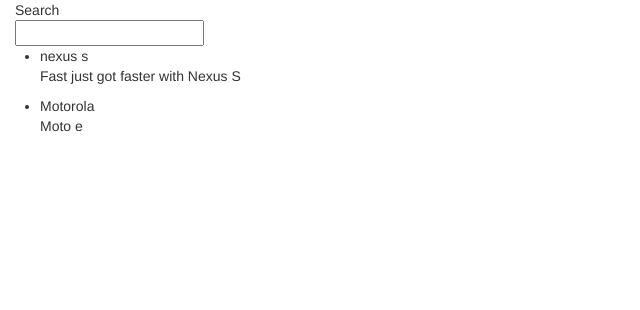
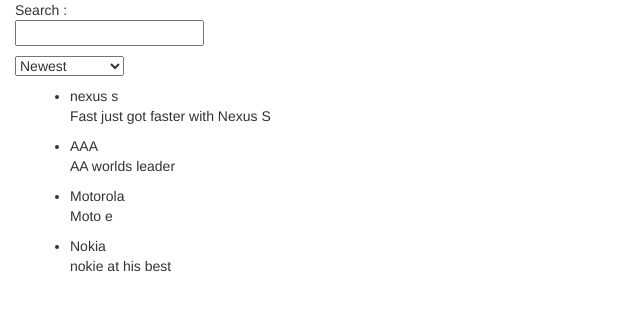
Before and after one commit to Danny2790/Angular-PhoneCatlog, a website: page app/index.html in a window 1280 px wide. Shown: the whole page, without its empty margins (0-640 px from the left). Drawn offline with nearby package versions, Linux system fonts and the light colour scheme.

Commit message:
filter add pip with oderby alphabetically and timewise

```diff
--- a/app/phone-list/phone-list.component.js
+++ b/app/phone-list/phone-list.component.js
@@ -5,12 +5,25 @@
             this.phones = [
                 {
                      name : "nexus s",
-                     snippet : "Fast just got faster with Nexus S"
+                     snippet : "Fast just got faster with Nexus S",
+                     age : 1
                 },
                 {
                     name : "Motorola ",
-                    snippet : "Moto e"
+                    snippet : "Moto e",
+                    age : 2
+                },
+                {
+                    name : "Nokia ",
+                    snippet : "nokie at his best",
+                    age : 3
+                },
+                {
+                    name : "AAA",
+                    snippet : "AA worlds leader",
+                    age : 1
                 }
              ]
+            this.orderProp = 'age';
         }
     });
--- a/app/phone-list/phone-list.html
+++ b/app/phone-list/phone-list.html
@@ -1,14 +1,24 @@
 <div class="container-fluid">
     <div class="row">
         <div class="col-md-2">
-            Search <input type="text" ng-model="$ctrl.query">
+            <p> Search :
+                <input type="text" ng-model="$ctrl.query">
+            </p>
+            <p>
+                <select ng-model="$ctrl.orderProp">
+                    <option value="name">Alphabetically</option>
+                    <option value="age">Newest</option>
+                </select>
+            </p>
+
         </div>
     </div>
+    <div class="col-md-8">
+        <ul>
+            <li ng-repeat=" phone in $ctrl.phones | filter:$ctrl.query | orderBy:$ctrl.orderProp">
+                <span>{{ phone.name }}</span>
+                <p> {{ phone.snippet }}</p>
+            </li>
+        </ul>
+    </div>
 </div>
-
-<ul>
-    <li ng-repeat=" phone in $ctrl.phones | filter:$ctrl.query">
-        <span>{{ phone.name }}</span>
-        <p> {{ phone.snippet }}</p>
-    </li>
-</ul>
```
